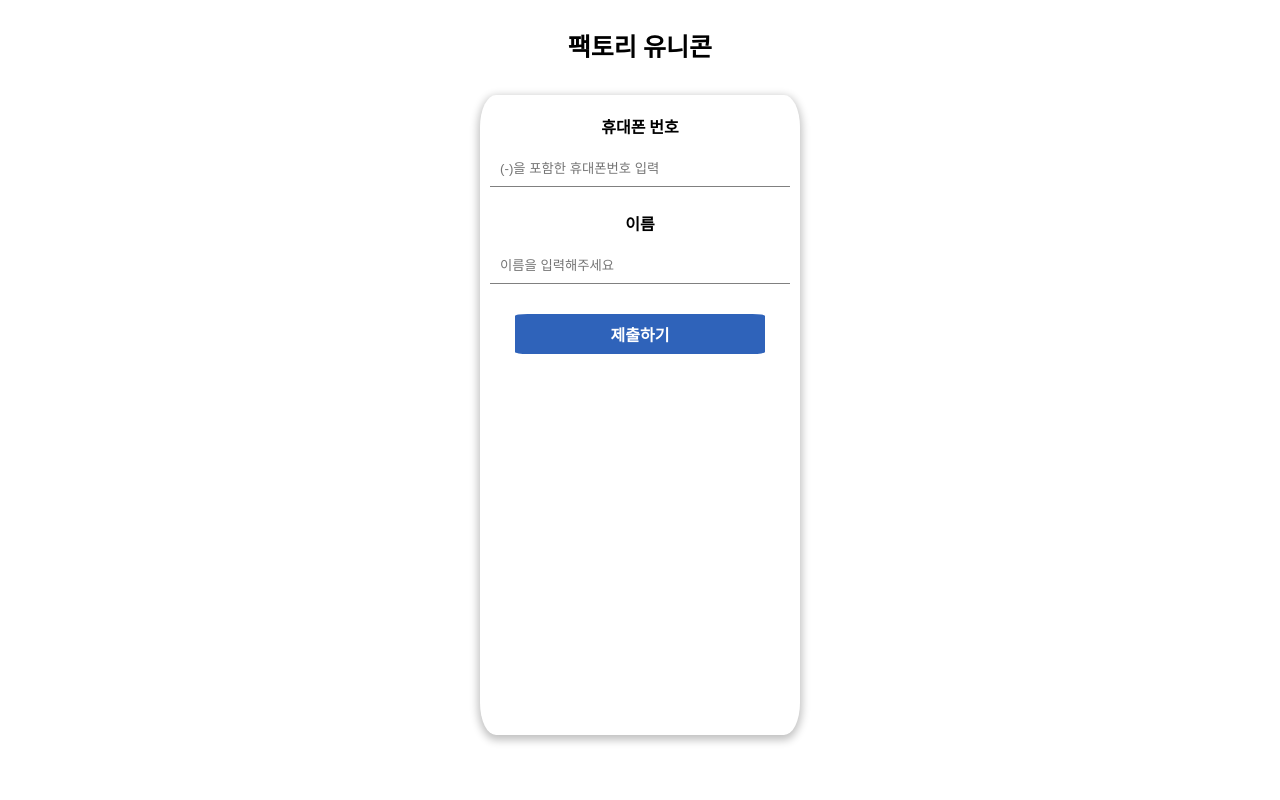
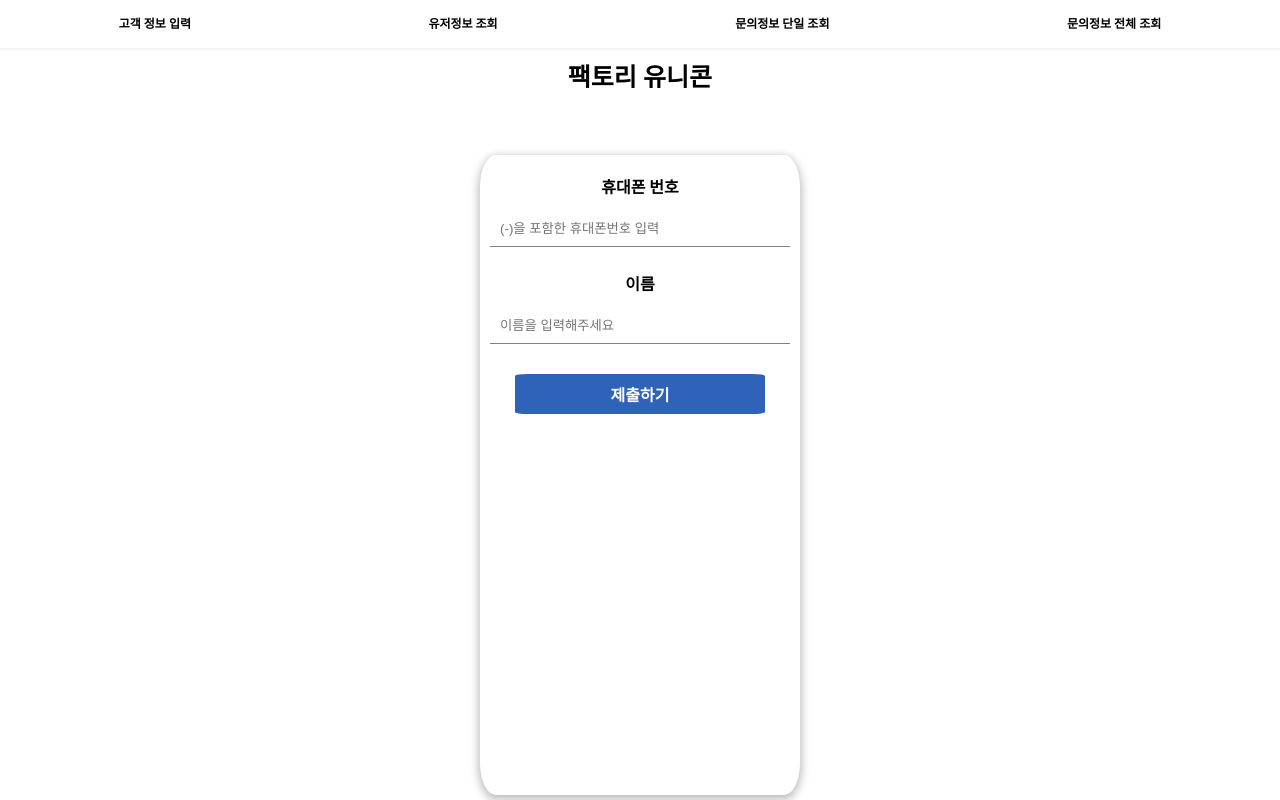
Before and after one commit to eovhdnjawm1/factoryunicorn, a React (Create React App) app: page / in a window 1280 px wide. Built offline with nearby package versions, Linux system fonts and the light colour scheme.

Commit message:
NavBar Update

```diff
--- a/src/App.js
+++ b/src/App.js
@@ -1,5 +1,6 @@
-import { BrowserRouter, Route, Routes } from "react-router-dom";
+import { BrowserRouter, Route, Routes, Link } from "react-router-dom";
 import styled from "styled-components";
+import Header from './components/Header';
 import Inquiry from './components/Inquiry';
 import Login from "./components/Login";
 
@@ -13,7 +14,7 @@ const MainContainer = styled.div`
 const Title = styled.div`
   font-size: 25px;
   font-weight: bold;
-  margin: 35px 0;
+  margin: 65px 0;
 `;
 
 const Container = styled.div`
@@ -28,8 +29,9 @@ function App() {
   return (
     <>
       <MainContainer>
+        <BrowserRouter>
+        <Header/>
         <Title>팩토리 유니콘</Title>
-        <BrowserRouter>
           <Container>
             <Routes>
               <Route path="/saveInquiry" element={<Inquiry />} />
--- /dev/null
+++ b/src/components/Header.js
@@ -0,0 +1,46 @@
+import styled from "styled-components";
+import { useEffect } from 'react';
+import { Link } from "react-router-dom";
+
+const Nav = styled.nav`
+  display: flex;
+  justify-content: space-around;
+  align-items: center;
+  position: fixed;
+  width: 100vw;
+  height: 50px;
+  top: 0;
+  font-size: 12px;
+  background-color: #fff;
+  border-bottom: 2px whitesmoke solid;
+
+ & * {
+	color:black;
+	 text-decoration: none;
+	 font-weight: bold;
+ }
+`;
+
+
+function Header() {
+
+  return(
+	<Nav>
+		<Link to="/">
+		<div>고객 정보 입력</div>
+		</Link>
+		<Link to="/">
+		<div>유저정보 조회</div>
+		</Link>
+		<Link to="/">
+		<div>문의정보 단일 조회</div>
+		</Link>
+		<Link to="/">
+		<div>문의정보 전체 조회</div>
+		</Link>
+	</Nav>
+  )
+}
+
+
+export default Header
```
